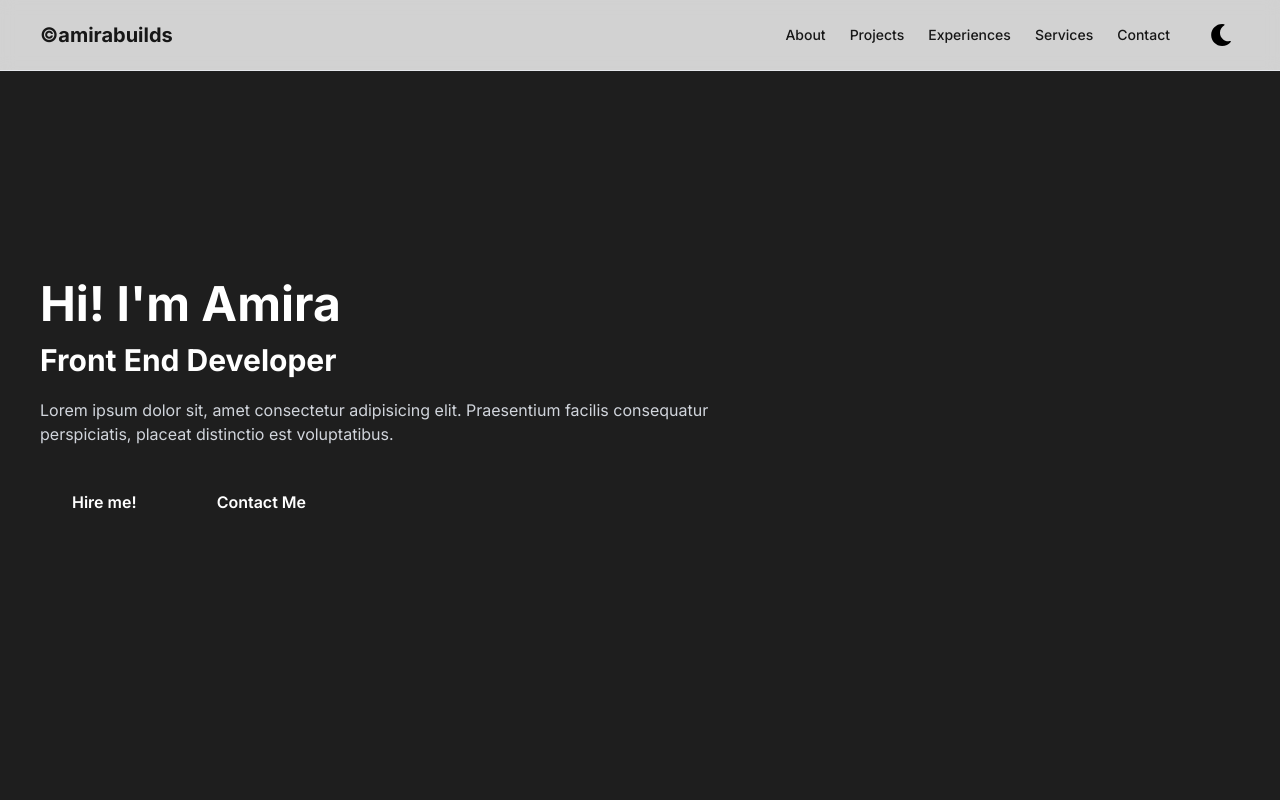
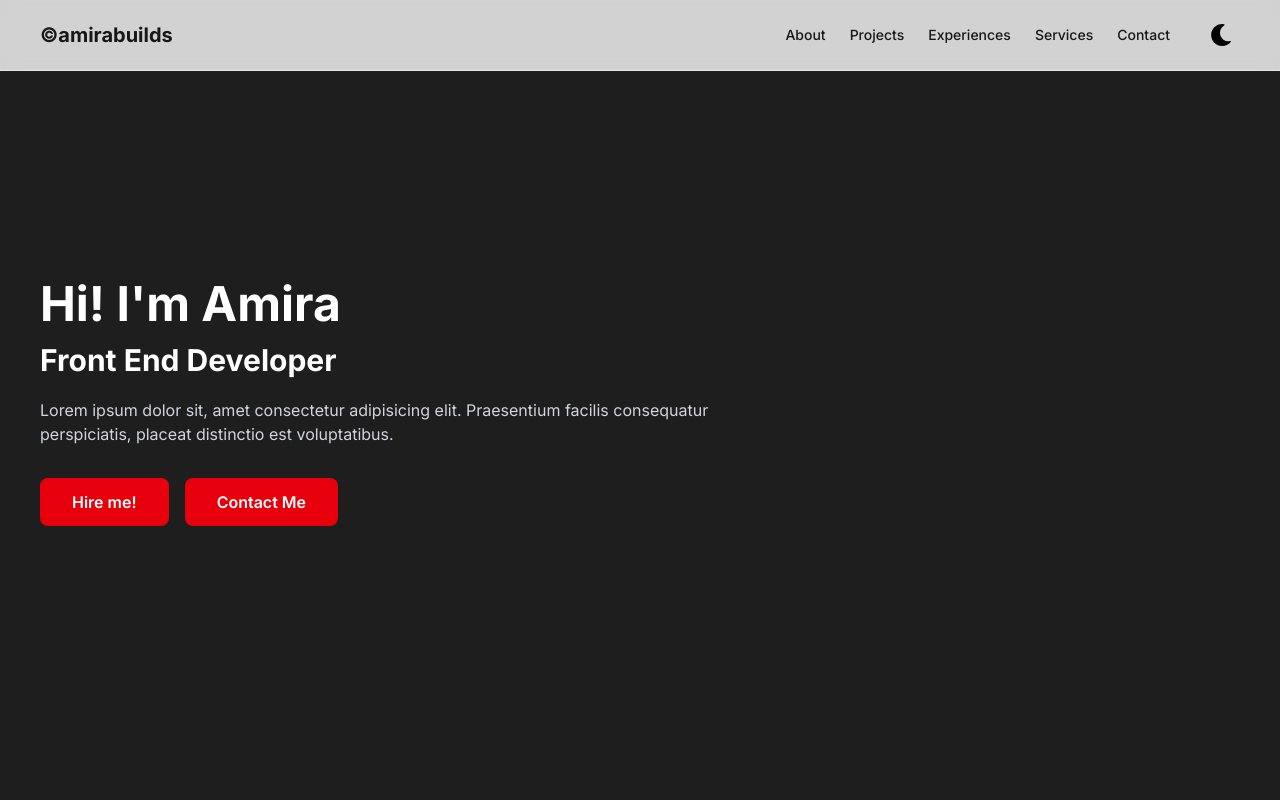
Before and after one commit to amiraTech/personal-portfolio, a Next.js app in the folder personal-portfolio/: page / in a window 1280 px wide. Shown: the top 800 px of the page. Built offline with nearby package versions, Linux system fonts and the light colour scheme.

Commit message:
04/09/2025

```diff
--- a/personal-portfolio/app/page.tsx
+++ b/personal-portfolio/app/page.tsx
@@ -25,10 +25,10 @@ export default function Home() {
             Lorem ipsum dolor sit, amet consectetur adipisicing elit. Praesentium facilis consequatur perspiciatis, placeat distinctio est voluptatibus.
           </p>
           <div className="flex gap-4 mt-8">
-            <a href="#" className="inline-block bg-brand-red text-white font-semibold py-3 px-8 rounded-lg hover:opacity-90 transition-opacity">
+            <a href="#" className="inline-block bg-red-600 text-white font-semibold py-3 px-8 rounded-lg hover:opacity-90 transition-opacity">
               Hire me!
             </a>
-            <a href="#" className="inline-block bg-brand-red text-white font-semibold py-3 px-8 rounded-lg hover:opacity-90 transition-opacity">
+            <a href="#" className="inline-block bg-red-600 text-white font-semibold py-3 px-8 rounded-lg hover:opacity-90 transition-opacity">
               Contact Me
             </a>
           </div>
```
